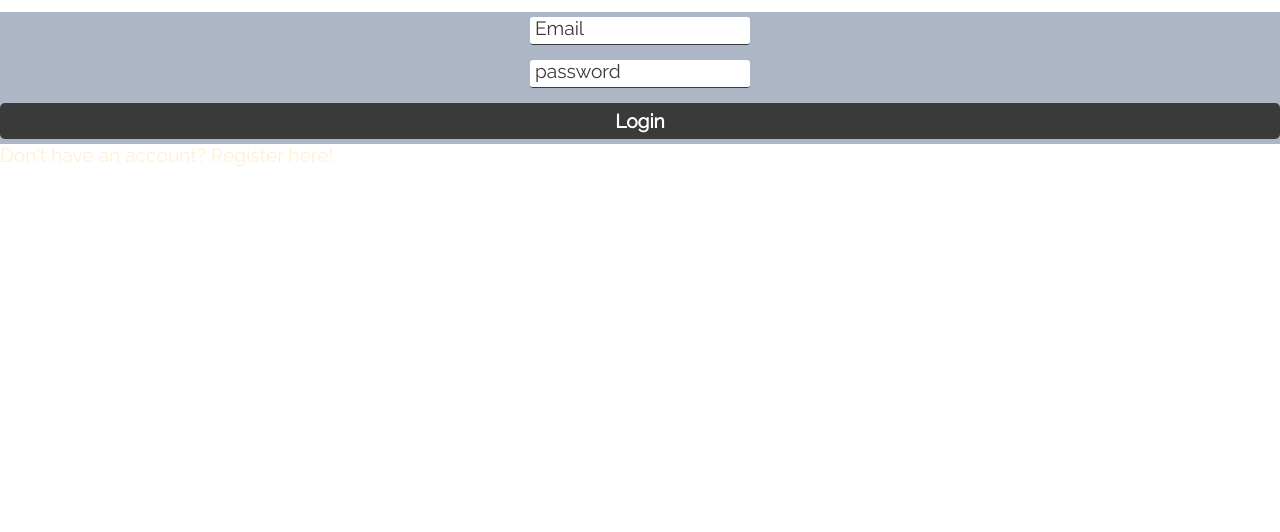
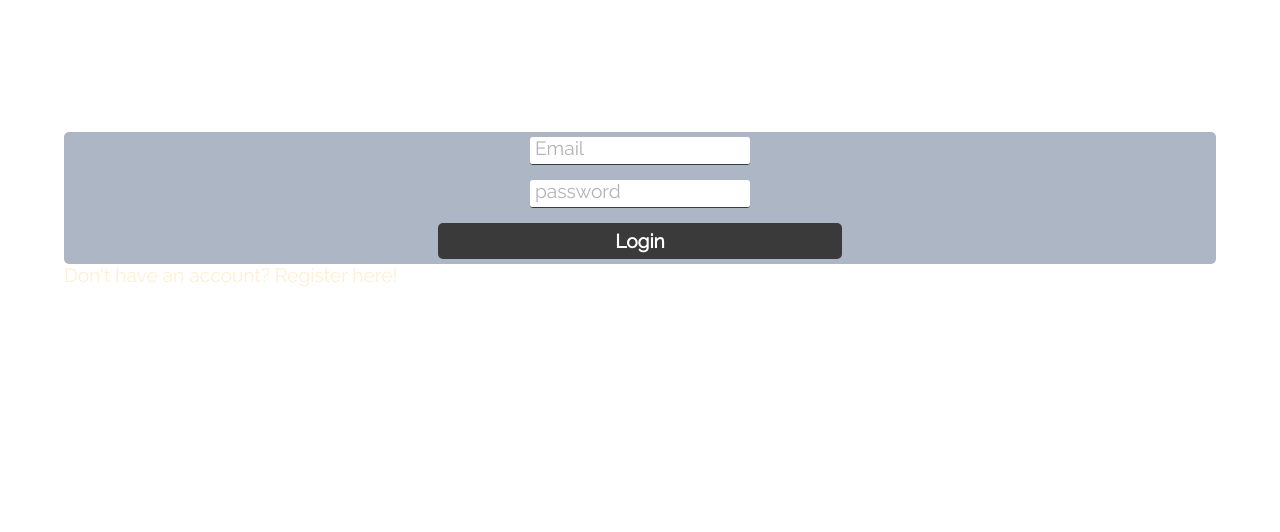
Before and after one commit to blissfulsaint/icarpool, a website built with Vite: page src/account/login.html in a window 1280 px wide. Shown: the part 200-732 px from the top of the page. Built offline with nearby package versions, Linux system fonts and the light colour scheme; no server answers; files whose address does not match are found by name.

Commit message:
added style to login form

```diff
--- a/src/account/login.html
+++ b/src/account/login.html
@@ -12,18 +12,22 @@
     <header></header>
     <nav></nav>
     <main>
+        <div id="login">
             <h1 id="login-header">Login</h1>
 
             <div id="login-error-msg-holder">
                 <p id="login-error-msg">Invalid username and/or password</p>
             </div>
 
+            <div id="login-form-wrapper">
                 <form id="login-form">
                     <input type="text" name="email" id="email" class="login-form-field" placeholder="Email">
                     <input type="password" name="password" id="password" class="login-form-field" placeholder="password">
                     <input type="submit" value="Login" id="login-form-submit">
                 </form>
                 <a class="underline-link" href="register.html">Don't have an account? Register here!</a>
+            </div>
+        </div>
     </main>
     <footer></footer>
 </body>
--- a/src/sass/style.scss
+++ b/src/sass/style.scss
@@ -13,3 +13,4 @@
 @import "block/body.scss";
 @import "block/modal.scss";
 @import "block/account.scss";
+@import "block/login.scss";
```
Also changed, not shown: src/css/style.css, 1 other file. Lines whose indentation alone changed are shown as unchanged.
